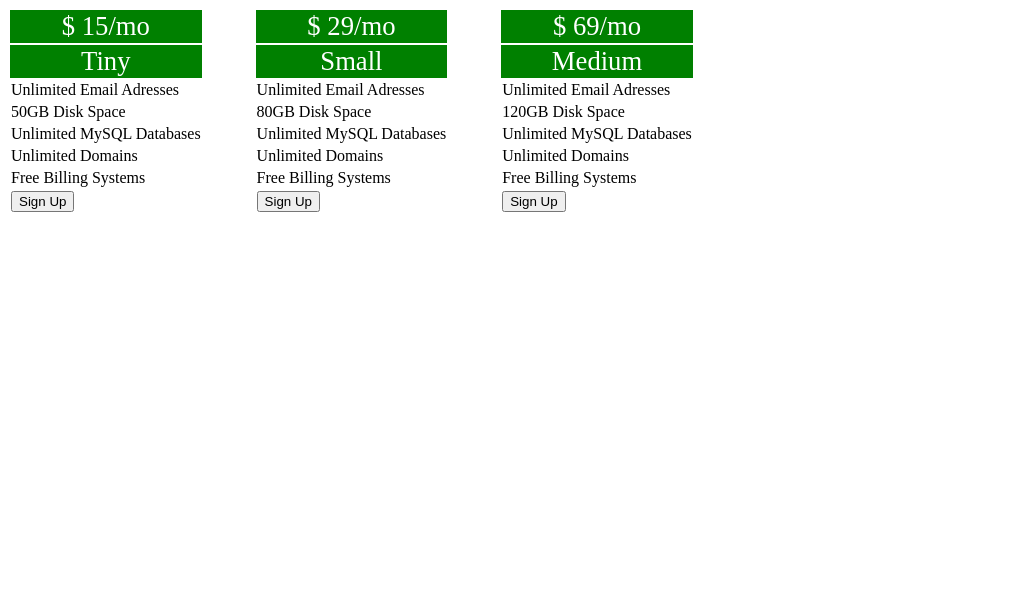
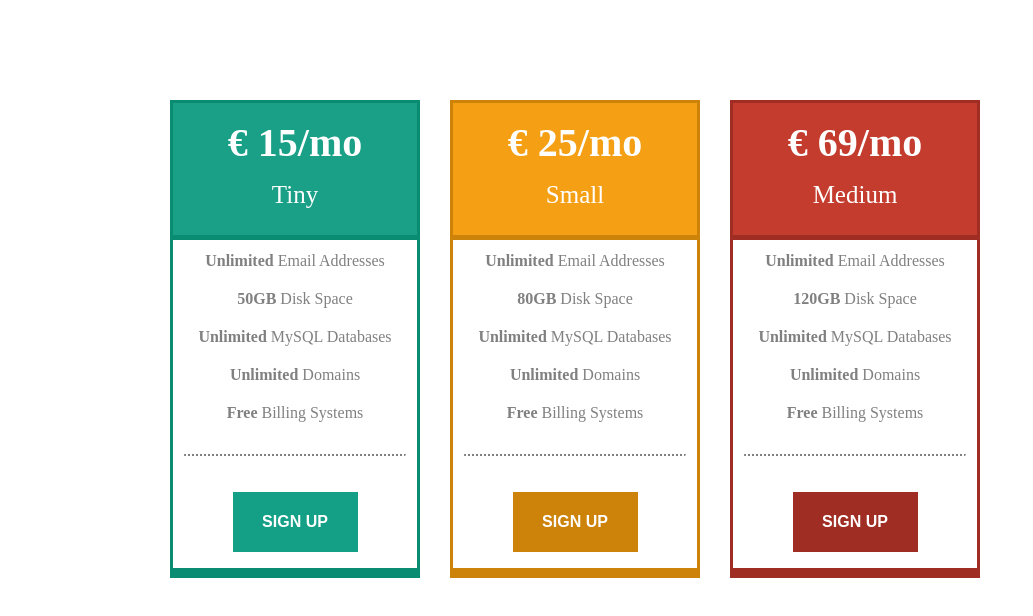
Before and after one commit to ruslangorodov/WEB, a plain HTML site: page Lab4/T5/T4/index.html in a window 1280 px wide. Shown: the whole page, without its empty margins (0-1033 px from the left). Drawn offline with Linux system fonts and the light colour scheme.

Commit message:
Add files via upload

```diff
--- a/Lab4/T5/T4/css/style.css
+++ b/Lab4/T5/T4/css/style.css
@@ -1,19 +1,114 @@
-table{
-	float: left;
-	margin-right: 50px;
+.main {
+  margin: 100px auto;
+  max-width: 1000px;
+  max-height: 800px;
 }
 
-.t1{
-	color: white;
-	text-align: center;
-	font-size: 20pt;
-	background: green;
+table {
+  margin-left: 30px;
+  width: 250px;
+  border-collapse: collapse;
+  text-align: center;
+  float: left;
+}
+
+td{
+  height: 40px;
+  color: gray;
+}
+
+.table1 {
+  border: 3px solid rgb(10, 140, 115);
+}
+
+.table2 {
+  border: 3px solid rgb(205, 130, 10);
+}
+
+.table3 {
+  border: 3px solid rgb(160, 45, 35);
+}
+
+.top1, .top2, .top3{
+  height: 110px;
+  color: white;
+  font-weight: bold;
+  font-size: 25px;
+}
+
+.top1 {
+  background: rgb(25, 160, 135);
+  border-bottom: 5px solid rgb(10, 140, 115);
+}
+
+.top2{
+  background: rgb(245, 160, 20);
+  border-bottom: 5px solid rgb(205, 130, 10);
+}
+
+.top3{
+  background: rgb(195, 60, 45);
+  border-bottom: 5px solid rgb(160, 45, 35);
+}
+
+.toptextup{
+  margin: 15px;
+  font-size: 40px;
+}
+
+.toptextdown{
+  font-size: 25px;
+  font-weight: normal;
+  margin: 0px;
+  padding-bottom: 25px;
+}
+
+.textdown{
+  height: 32px;
+  padding-top: 5px;
+}
+
+.signup1, .signup2, .signup3{
+   height: 90px;
+}
+
+.signup1{
+  border-bottom: 10px solid rgb(10, 140, 115);
+}
+
+.signup2{
+  border-bottom: 10px solid rgb(205, 130, 10);
+}
+
+.signup3{
+  border-bottom: 10px solid rgb(160, 45, 35);
+}
+
+button{
+  width: 125px;
+  height: 60px;
+  color: white;
+  border: 1px;
+  font-size: 16px;
+  font-weight: 600;
+}
+
+.signupbutton1{
+  background: rgb(20, 160, 135);
 
 }
 
-.t2{
-	color: white;
-	text-align: center;
-	font-size: 20pt;
-	background: green;
+.signupbutton2{
+  background: rgb(205, 130, 10);
 }
+
+.signupbutton3{
+  background: rgb(160, 45, 35);
+}
+
+hr{
+  height: 0;
+  border-bottom: none;
+  border-top: 2px dotted;
+  width: 220px;
+}
--- a/Lab4/T5/T4/index.html
+++ b/Lab4/T5/T4/index.html
@@ -1,136 +1,103 @@
 <!DOCTYPE html>
-<html>
+<html lang="en">
 <head>
   <meta charset="UTF-8">
   <title>Title</title>
-	<link rel="stylesheet" href="css\style.css">
+  <link rel="stylesheet" href="css/style.css">
 </head>
 <body>
-	<table class="main1">
+  <div class="main">
+    <table class="table1">
       <tr>
-			<td class="t1">
-				$ 15/mo
-			</td>
+        <td class="top1"><p class="toptextup">€ 15/mo<p class="toptextdown">Tiny</p></td>
       </tr>
       <tr>
-			<td class="t2">
-				Tiny
-			</td>
+        <td class="textdown"><b>Unlimited</b> Email Addresses</td>
       </tr>
       <tr>
-			<td class="t3">
-				<span>Unlimited</span> Email Adresses
-			</td>
+        <td class="textdown"><b>50GB</b> Disk Space</td>
       </tr>
       <tr>
-			<td class="t4">
-				<span>50GB</span> Disk Space
-			</td>
+        <td class="textdown"><b>Unlimited</b> MySQL Databases</td>
       </tr>
       <tr>
-			<td class="t5">
-				<span>Unlimited</span> MySQL Databases
-			</td>
+        <td class="textdown"><b>Unlimited</b> Domains</td>
       </tr>
       <tr>
-			<td class="t6">
-				<span>Unlimited</span> Domains
-			</td>
+        <td><b>Free</b> Billing Systems</td>
       </tr>
        <tr>
-			<td class="t7">
-				<span>Free</span> Billing Systems
-			</td>
+      <td class="line"><hr></td></td>
     </tr>
       <tr>
-			<td class="t8">
-				<button>Sign Up</button>
+        <td class="signup1">
+          <form action="#">
+            <button class="signupbutton1">SIGN UP</button>
+          </form>
         </td>
       </tr>
     </table>
-	<table class="main2">
+    <table class="table2">
       <tr>
-			<td class="t1">
-				$ 29/mo
-			</td>
+        <td class="top2"><p class="toptextup">€ 25/mo<p class="toptextdown">Small</p></td>
       </tr>
       <tr>
-			<td class="t2">
-				Small
-			</td>
+        <td class="textdown"><b>Unlimited</b> Email Addresses</td>
       </tr>
       <tr>
-			<td class="t3">
-				<span>Unlimited</span> Email Adresses
-			</td>
+        <td class="textdown"><b>80GB</b> Disk Space</td>
       </tr>
       <tr>
-			<td class="t4">
-				<span>80GB</span> Disk Space
-			</td>
+        <td class="textdown"><b>Unlimited</b> MySQL Databases</td>
       </tr>
       <tr>
-			<td class="t5">
-				<span>Unlimited</span> MySQL Databases
-			</td>
+        <td class="textdown"><b>Unlimited</b> Domains</td>
       </tr>
       <tr>
-			<td class="t6">
-				<span>Unlimited</span> Domains
-			</td>
+        <td><b>Free</b> Billing Systems</td>
       </tr>
        <tr>
-			<td class="t7">
-				<span>Free</span> Billing Systems
-			</td>
+      <td class="line"><hr></td></td>
     </tr>
       <tr>
-			<td class="t8">
-				<button>Sign Up</button>
+        <td class="signup2">
+          <form action="#">
+            <button class="signupbutton2">SIGN UP</button>
+          </form>
         </td>
       </tr>
     </table>
-	<table class="main3">
+    <table class="table3">
       <tr>
-			<td class="t1">
-				$ 69/mo
-			</td>
+        <td class="top3"><p class="toptextup">€ 69/mo<p class="toptextdown">Medium</p></td>
+      </tr>
     </tr>
     <tr>
-			<td class="t2">
-				Medium
-			</td>
+      <td class="textdown"><b>Unlimited</b> Email Addresses</td>
     </tr>
     <tr>
-			<td class="t3">
-				<span>Unlimited</span> Email Adresses
-			</td>
+      <td class="textdown"><b>120GB</b> Disk Space</td>
     </tr>
     <tr>
-			<td class="t4">
-				<span>120GB</span> Disk Space
-			</td>
+      <td class="textdown"><b>Unlimited</b> MySQL Databases</td>
     </tr>
     <tr>
-			<td class="t5">
-				<span>Unlimited</span> MySQL Databases
-			</td>
+      <td class="textdown"><b>Unlimited</b> Domains</td>
     </tr>
     <tr>
-			<td class="t6">
-				<span>Unlimited</span> Domains
-			</td>
+      <td><b>Free</b> Billing Systems</td>
     </tr>
     <tr>
-			<td class="t7">
-				<span>Free</span> Billing Systems
-			</td>
+      <td class="line"><hr></td></td>
     </tr>
     <tr>
-			<td class="t8">
-				<button>Sign Up</button>
+      <td class="signup3">
+        <form action="#">
+          <button class="signupbutton3">SIGN UP</button>
+        </form>
       </td>
     </tr>
   </table>
+</div>
 </body>
 </html>
```
Lines whose indentation alone changed are shown as unchanged.
